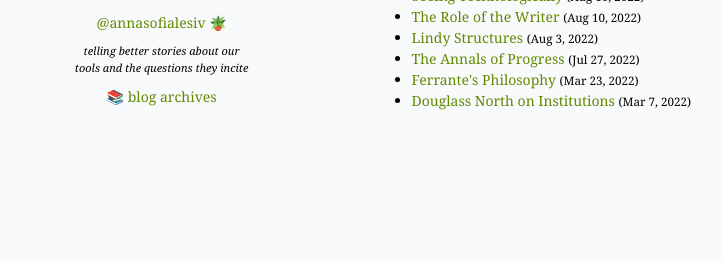
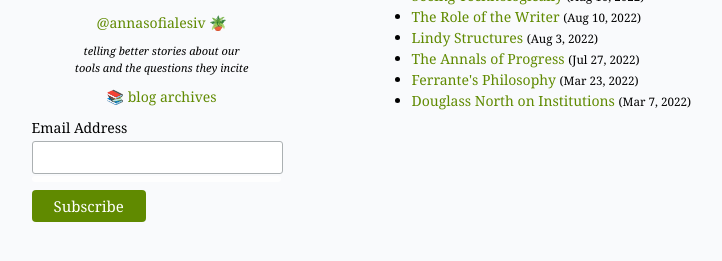
Before and after one commit to asofs/asofs.github.io, a Jekyll site: the page built from archive.html, in a window 1280 px wide, cut to the strip 224-485 px from the top of the page. Shown: the whole strip, without its empty margins (88-810 px from the left). Built offline with Jekyll 4.4.1, drawn with Linux system fonts in a browser that asks for light colours; comment, search, counter and statistics services are not loaded.

Commit message:
adding subscribe form

```diff
--- a/_layouts/default.html
+++ b/_layouts/default.html
@@ -20,7 +20,7 @@
             📚 blog archives
           </a>
           <!-- Begin Mailchimp Signup Form -->
-          <!-- <style type="text/css">
+          <style type="text/css">
             #mc_embed_signup form {display:block; position:relative; text-align:left; padding:0 20px 0 20px}
             #mc_embed_signup h2 {font-weight:bold; padding:0; margin:15px 0; font-size:1.4em;}
             #mc_embed_signup input {border: 1px solid #ABB0B2; -webkit-border-radius: 3px; -moz-border-radius: 3px; border-radius: 3px;}
@@ -97,7 +97,7 @@
               </div>
           </form>
           </div>
-          <script type='text/javascript' src='//s3.amazonaws.com/downloads.mailchimp.com/js/mc-validate.js'></script><script type='text/javascript'>(function($) {window.fnames = new Array(); window.ftypes = new Array();fnames[0]='EMAIL';ftypes[0]='email';fnames[1]='FNAME';ftypes[1]='text';fnames[2]='LNAME';ftypes[2]='text';fnames[3]='ADDRESS';ftypes[3]='address';fnames[4]='PHONE';ftypes[4]='phone';fnames[5]='BIRTHDAY';ftypes[5]='birthday';}(jQuery));var $mcj = jQuery.noConflict(true);</script> -->
+          <script type='text/javascript' src='//s3.amazonaws.com/downloads.mailchimp.com/js/mc-validate.js'></script><script type='text/javascript'>(function($) {window.fnames = new Array(); window.ftypes = new Array();fnames[0]='EMAIL';ftypes[0]='email';fnames[1]='FNAME';ftypes[1]='text';fnames[2]='LNAME';ftypes[2]='text';fnames[3]='ADDRESS';ftypes[3]='address';fnames[4]='PHONE';ftypes[4]='phone';fnames[5]='BIRTHDAY';ftypes[5]='birthday';}(jQuery));var $mcj = jQuery.noConflict(true);</script>
           <!--End mc_embed_signup -->
         </div>
       </div>
```
